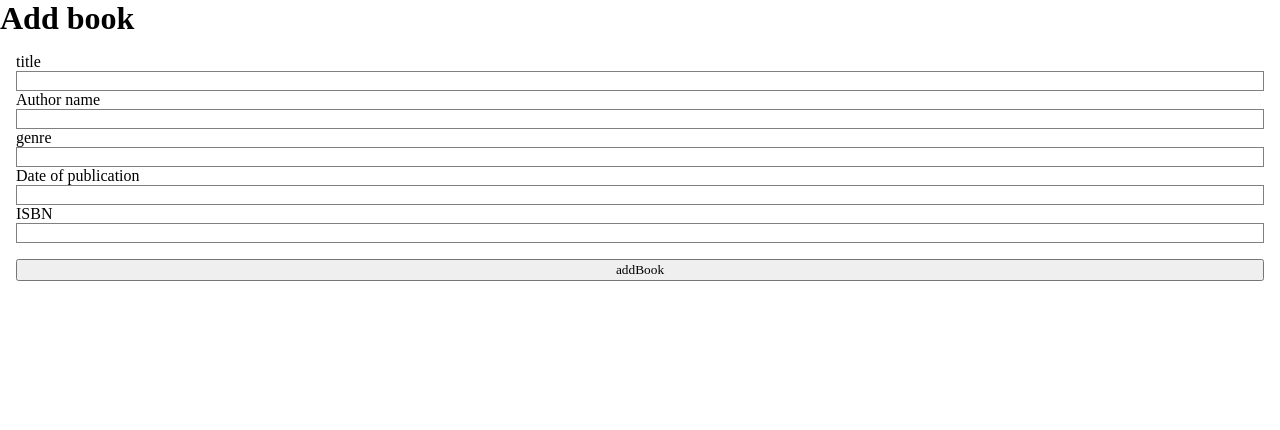
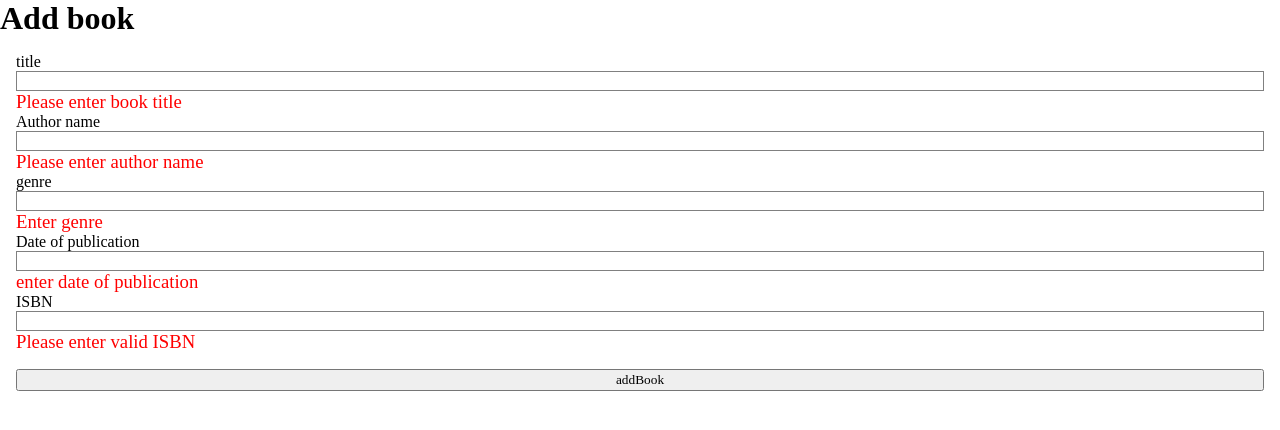
Before and after one commit to Tsedhondup/IMSB-client, a React (Create React App) app: page /addBook in a window 1280 px wide. Shown: the top 430 px of the page. Built offline with nearby package versions, Linux system fonts and the light colour scheme.

Commit message:
warning msg added

```diff
--- a/src/Components/AddBookForm/AddBookForm.js
+++ b/src/Components/AddBookForm/AddBookForm.js
@@ -36,6 +36,9 @@ const AddBookForm = () => {
 
   // HANDLE POST
   const handleBookPost = () => {
+    if (!title || !author || !genre || !pubDate || !isbn) {
+      return;
+    } else {
       axios
         .post(" http://localhost:8080/inventories", {
           title,
@@ -50,12 +53,25 @@ const AddBookForm = () => {
         .catch((err) => {
           console.log(err);
         });
+    }
   };
 
   // FORM VALIDATION
   const validateForm = (event) => {
     if (event.target.id === "title") {
       event.target.value ? setTitleClass("") : setTitleClass("js-border-red");
+    }
+    if (event.target.id === "author") {
+      event.target.value ? setAuthorClass("") : setAuthorClass("js-border-red");
+    }
+    if (event.target.id === "genre") {
+      event.target.value ? setGenreClass("") : setGenreClass("js-border-red");
+    }
+    if (event.target.id === "publication-date") {
+      event.target.value ? setDateClass("") : setDateClass("js-border-red");
+    }
+    if (event.target.id === "isbn") {
+      event.target.value ? setIsbnClass("") : setIsbnClass("js-border-red");
     }
   };
   return (
@@ -82,6 +98,9 @@ const AddBookForm = () => {
             validateForm(event);
           }}
         ></input>
+        <h3 className="add-books__form--warning-msg">
+          Please enter book title
+        </h3>
         <label htmlFor="author" className="add-books__form-label">
           Author name
         </label>
@@ -98,6 +117,9 @@ const AddBookForm = () => {
             validateForm(event);
           }}
         ></input>
+        <h3 className="add-books__form--warning-msg">
+          Please enter author name
+        </h3>
         <label htmlFor="genre" className="add-books__form-label">
           genre
         </label>
@@ -114,6 +136,8 @@ const AddBookForm = () => {
             validateForm(event);
           }}
         ></input>
+        <h3 className="add-books__form--warning-msg">Enter genre</h3>
+
         <label htmlFor="publication-date" className="add-books__form-label">
           Date of publication
         </label>
@@ -130,6 +154,10 @@ const AddBookForm = () => {
             validateForm(event);
           }}
         ></input>
+        <h3 className="add-books__form--warning-msg">
+          enter date of publication
+        </h3>
+
         <label htmlFor="isbn" className="add-books__form-label">
           ISBN
         </label>
@@ -146,6 +174,10 @@ const AddBookForm = () => {
             validateForm(event);
           }}
         ></input>
+        <h3 className="add-books__form--warning-msg">
+          Please enter valid ISBN
+        </h3>
+
         <button
           className="add-books__form--add-button"
           type="button"
--- a/src/Components/AddBookForm/AddBookForm.scss
+++ b/src/Components/AddBookForm/AddBookForm.scss
@@ -5,6 +5,10 @@
       outline-width: 0px;
       offset: 0px;
       border: 1px solid gray;
+    }
+    &--warning-msg {
+      font-weight: normal;
+      color: red;
     }
     &--add-button {
       margin-top: 16px;
```
Lines whose indentation alone changed are shown as unchanged.
